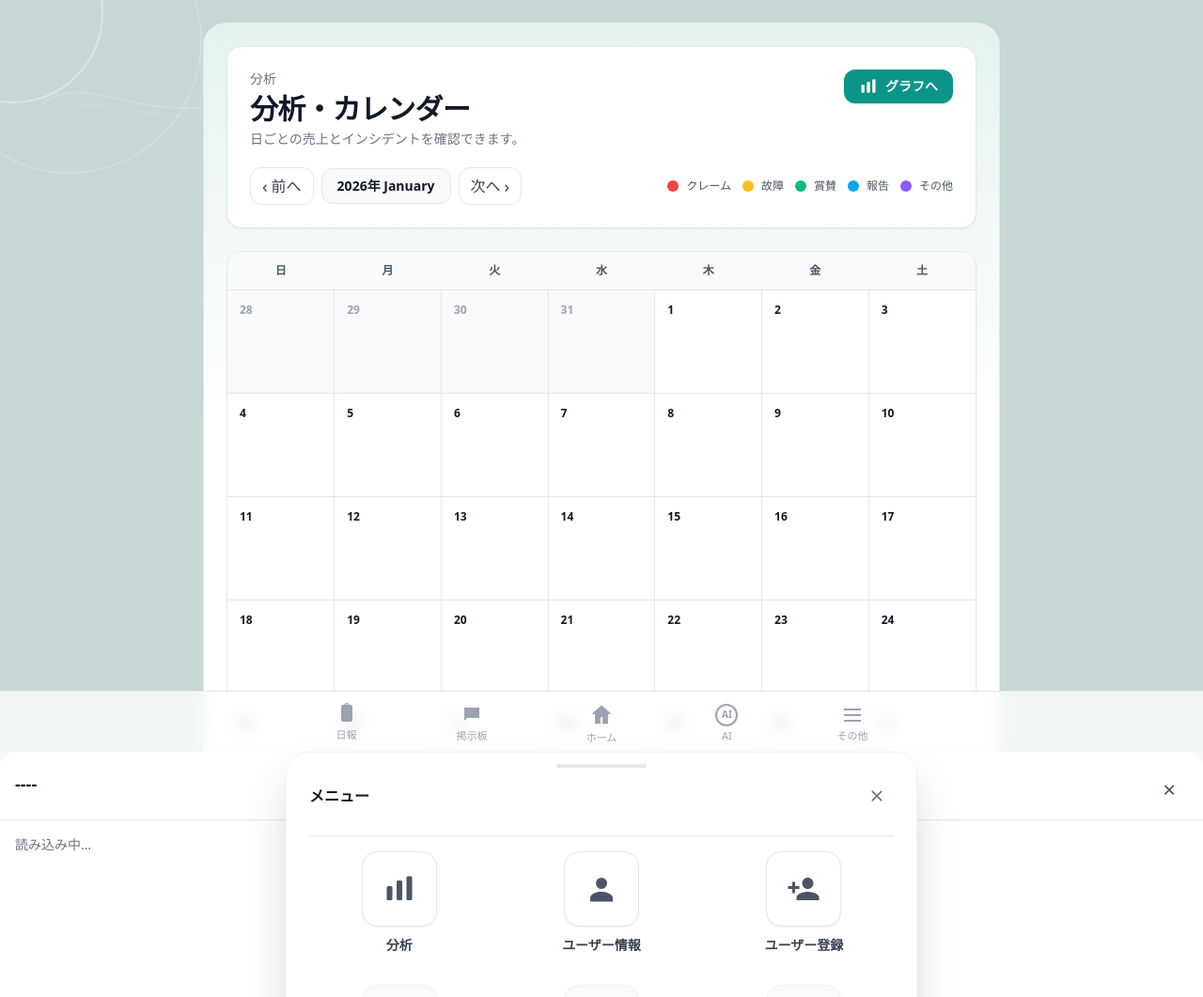
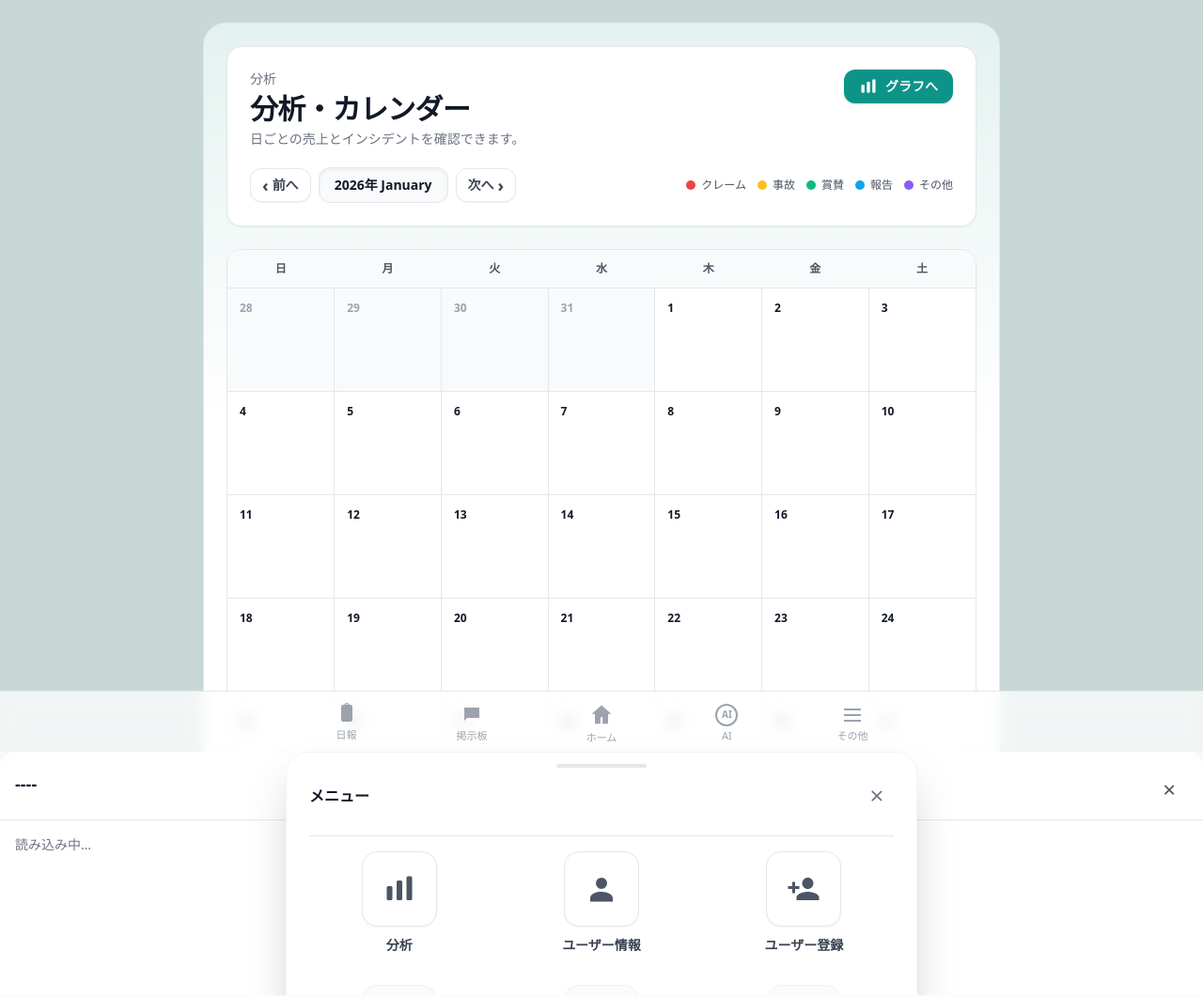
Before and after one commit to StericottoAlpha/C3, a Django app: page /analysis/calendar/ in a window 1280 px wide. Shown: the whole page at 94% size. Run offline with Django 5.2, Linux system fonts and the light colour scheme; the visitor is signed in with stand-in values (Sample User, id 1); data that the repository does not hold is empty; some libraries are stand-ins or nearby versions.

Commit message:
[fix/ui] カレンダー表示改善、文言の統一（故障→事故）、および詳細画面のUI調整

```diff
--- a/analytics/templates/analytics/calendar.html
+++ b/analytics/templates/analytics/calendar.html
@@ -4,25 +4,6 @@
 
 <div aria-hidden="true" class="fixed inset-0 -z-10 overflow-hidden pointer-events-none"
      style="background:#c8d8d6;">
-  <svg class="absolute -top-24 -left-24 w-[360px] h-[360px] opacity-35" viewBox="0 0 360 360" fill="none">
-    <circle cx="110" cy="110" r="95" stroke="white" stroke-width="2"/>
-    <circle cx="170" cy="140" r="140" stroke="white" stroke-width="1.6" opacity="0.65"/>
-  </svg>
-
-  <svg class="absolute top-10 left-10 w-[260px] h-[120px] opacity-30" viewBox="0 0 260 120" fill="none">
-    <path d="M5 70 C60 30, 120 110, 255 55" stroke="white" stroke-width="2" opacity="0.55"/>
-    <path d="M10 90 C70 40, 130 115, 250 70" stroke="white" stroke-width="1.6" opacity="0.35"/>
-  </svg>
-
-  <svg class="absolute bottom-20 left-1/2 -translate-x-1/2 w-[520px] h-[180px] opacity-35" viewBox="0 0 520 180" fill="none">
-    <path d="M40 150 L270 80 L480 140" stroke="white" stroke-width="3" opacity="0.55"/>
-    <path d="M40 150 L270 80 L480 140" stroke="#0f172a" stroke-width="6" opacity="0.10"/>
-    <circle cx="270" cy="80" r="7" fill="#0f172a" opacity="0.35"/>
-  </svg>
-
-  <div class="absolute inset-0 opacity-[0.08]"
-       style="background-image:radial-gradient(circle at 1px 1px, rgba(255,255,255,.8) 1px, transparent 1px);
-              background-size:22px 22px;"></div>
 </div>
 
 <div class="relative z-10 max-w-4xl mx-auto px-4 sm:px-6 pt-6 pb-28">
@@ -50,31 +31,31 @@
         </a>
       </div>
 
-      <div class="mt-5 flex flex-wrap items-center justify-between gap-3">
-        <div class="flex items-center gap-2">
+      <div class="mt-5 flex flex-col lg:flex-row items-center justify-between gap-5">
+        <div class="flex items-center justify-center w-full lg:w-auto gap-1.5 sm:gap-2">
           <a href="?year={{ prev.year }}&month={{ prev.month }}"
-            class="h-10 px-3 inline-flex items-center justify-center rounded-xl border border-gray-200 bg-white
-                    text-gray-700 hover:bg-gray-50 transition">
+            class="h-9 px-3 inline-flex items-center justify-center rounded-xl border border-gray-200 bg-white
+                    text-gray-700 text-xs sm:text-sm font-bold hover:bg-gray-50 transition shrink-0 shadow-sm">
             <span class="text-lg leading-none mr-1">&lsaquo;</span> 前へ
           </a>
 
-          <div class="px-4 py-2 rounded-xl bg-gray-50 border border-gray-200 text-sm font-semibold text-gray-900">
+          <div class="px-4 py-2 rounded-xl bg-gray-50 border border-gray-200 text-xs sm:text-sm font-bold text-gray-900 whitespace-nowrap shadow-inner">
             {{ year }}年 {{ month_name }}
           </div>
 
           <a href="?year={{ next.year }}&month={{ next.month }}"
-            class="h-10 px-3 inline-flex items-center justify-center rounded-xl border border-gray-200 bg-white
-                    text-gray-700 hover:bg-gray-50 transition">
+            class="h-9 px-3 inline-flex items-center justify-center rounded-xl border border-gray-200 bg-white
+                    text-gray-700 text-xs sm:text-sm font-bold hover:bg-gray-50 transition shrink-0 shadow-sm">
             次へ <span class="text-lg leading-none ml-1">&rsaquo;</span>
           </a>
         </div>
 
-        <div class="flex flex-wrap items-center gap-3 text-xs text-gray-600">
-          <div class="inline-flex items-center gap-2"><span class="inline-flex w-3 h-3 rounded-full bg-red-500"></span>クレーム</div>
-          <div class="inline-flex items-center gap-2"><span class="inline-flex w-3 h-3 rounded-full bg-amber-400"></span>故障</div>
-          <div class="inline-flex items-center gap-2"><span class="inline-flex w-3 h-3 rounded-full bg-emerald-500"></span>賞賛</div>
-          <div class="inline-flex items-center gap-2"><span class="inline-flex w-3 h-3 rounded-full bg-sky-500"></span>報告</div>
-          <div class="inline-flex items-center gap-2"><span class="inline-flex w-3 h-3 rounded-full bg-violet-500"></span>その他</div>
+        <div class="flex flex-wrap justify-center items-center gap-3 text-[10px] sm:text-xs text-gray-600">
+          <div class="inline-flex items-center gap-1.5"><span class="inline-flex w-2.5 h-2.5 rounded-full bg-red-500"></span>クレーム</div>
+          <div class="inline-flex items-center gap-1.5"><span class="inline-flex w-2.5 h-2.5 rounded-full bg-amber-400"></span>事故</div>
+          <div class="inline-flex items-center gap-1.5"><span class="inline-flex w-2.5 h-2.5 rounded-full bg-emerald-500"></span>賞賛</div>
+          <div class="inline-flex items-center gap-1.5"><span class="inline-flex w-2.5 h-2.5 rounded-full bg-sky-500"></span>報告</div>
+          <div class="inline-flex items-center gap-1.5"><span class="inline-flex w-2.5 h-2.5 rounded-full bg-violet-500"></span>その他</div>
         </div>
       </div>
     </div>
@@ -219,8 +200,9 @@
   closeBtn.addEventListener("click", closeSheet);
   overlay.addEventListener("click", closeSheet);
 
+  // ✅ JS内のラベル修正: trouble → 事故
   const genreToLabel = (k) => ({
-    claim:"クレーム", trouble:"故障", praise:"賞賛", report:"報告", other:"その他"
+    claim:"クレーム", trouble:"事故", praise:"賞賛", report:"報告", other:"その他"
   }[k] || "その他");
 
   const genreToColor = (k) => ({
```
Also changed, not shown: PR_TEMPLATE.md (+1 -1 lines), analytics/templates/analytics/calendar_detail.html (+25 -52 lines).
